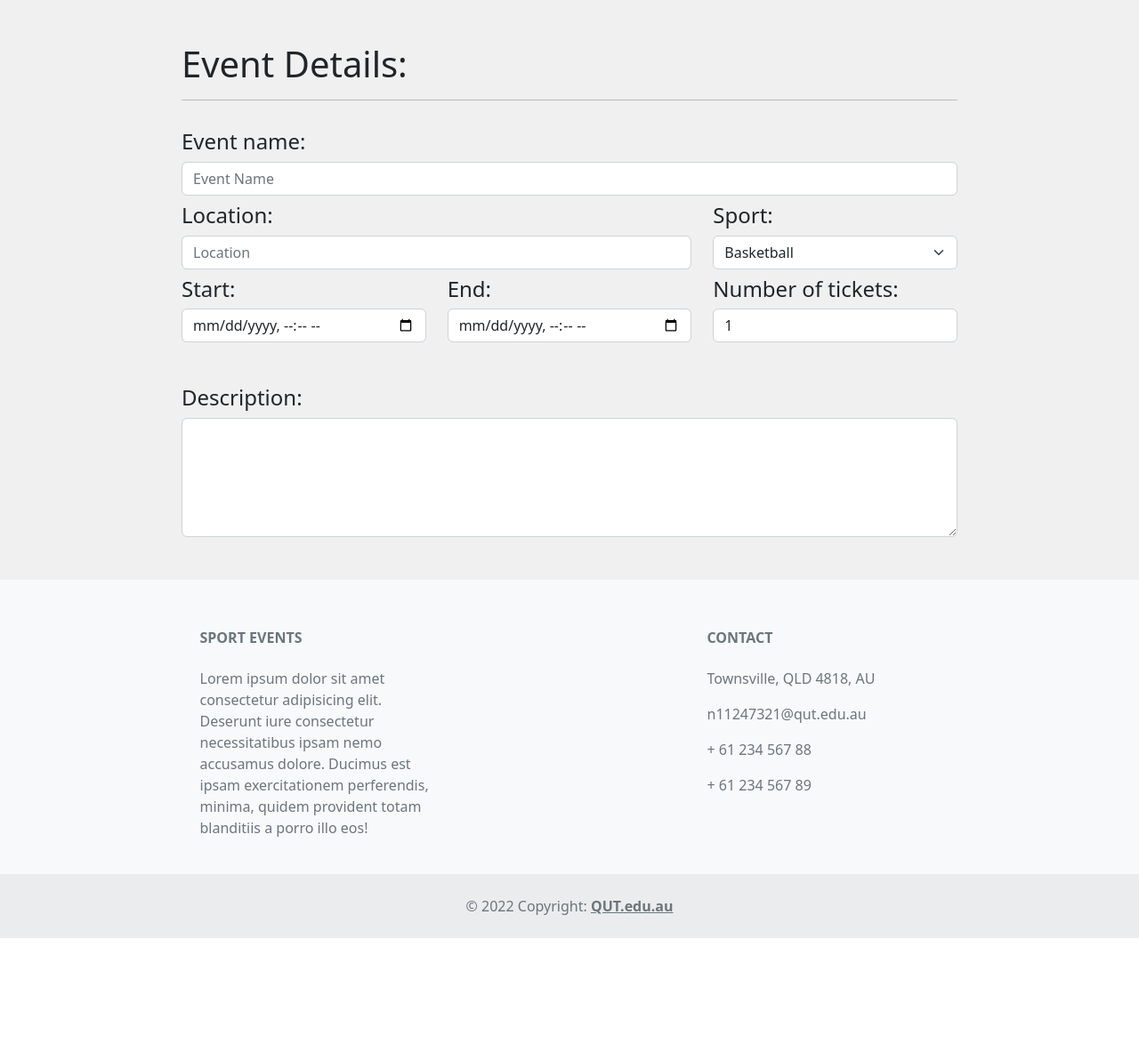
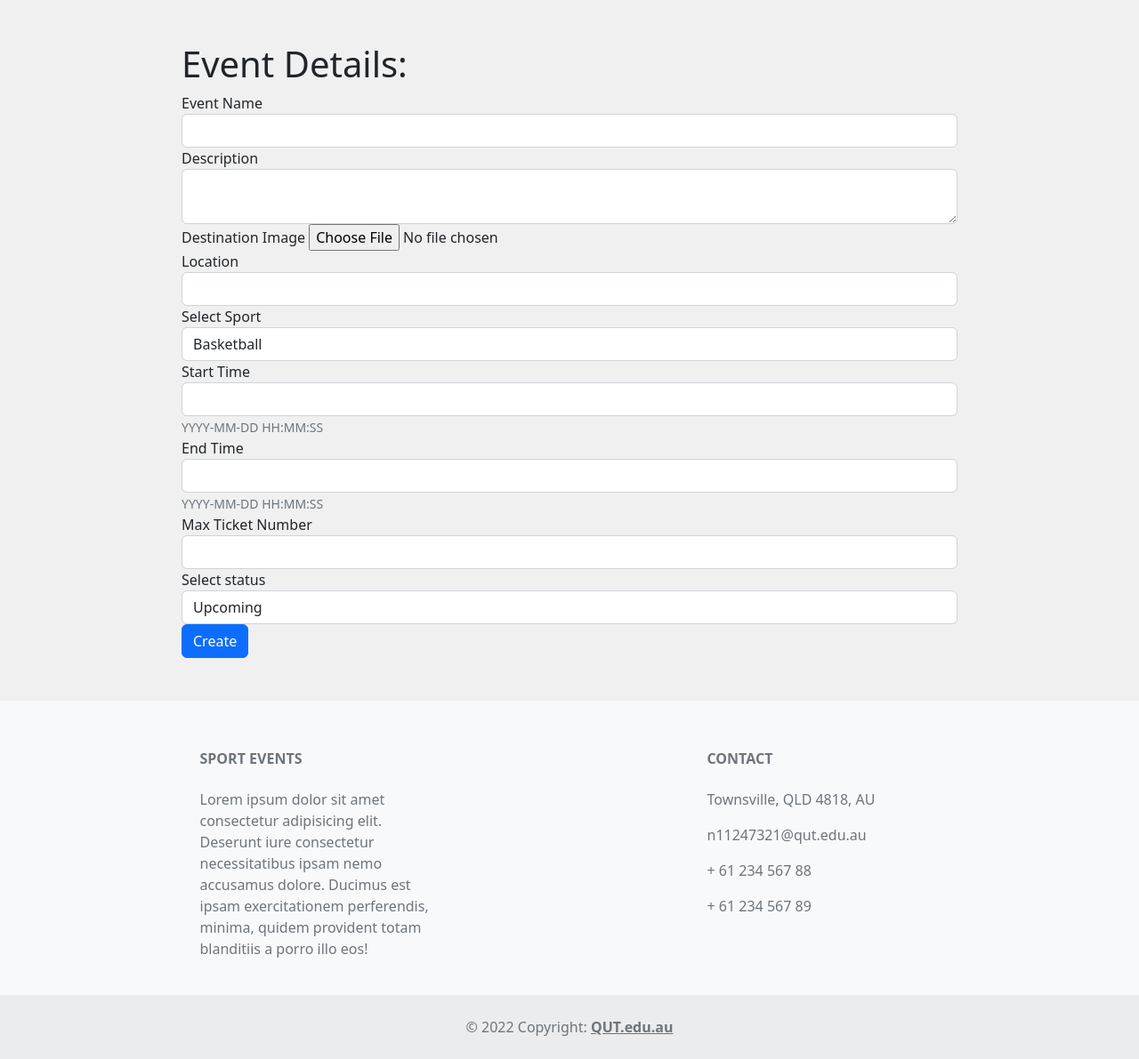
Before and after one commit to BlackHawkCH91/IAB207-Assessment3, a Flask app: page /events/eventcreation in a window 1280 px wide. Shown: the part 86-1277 px from the top of the page at 89% size. Before the commit the page ends 1141 px from the top, so only its background shows below. Run offline with Flask 2, Linux system fonts and the light colour scheme; a user stored in the database is signed in; some libraries are stand-ins or nearby versions.

Commit message:
event creation works, fixed models, forms, views

```diff
--- a/website/__init__.py
+++ b/website/__init__.py
@@ -1,6 +1,6 @@
 #import flask - from the package import class
 from flask import Flask, render_template
-from flask_bootstrap import Bootstrap5
+from flask_bootstrap import Bootstrap
 from flask_sqlalchemy import SQLAlchemy
 from flask_login import LoginManager
 
@@ -23,7 +23,7 @@ def create_app():
     #initialize db with flask app
     db.init_app(app)
 
-    bootstrap = Bootstrap5(app)
+    bootstrap = Bootstrap(app)
 
 
     #set the name of the login function that lets user login
--- a/website/events.py
+++ b/website/events.py
@@ -22,14 +22,14 @@ def create():
   if form.validate_on_submit():
     #checks and returns image
     db_file_path=check_upload_file(form)
-    event=Events(name=form.event_name.data,description=form.description.data,
-    image=db_file_path,location=form.location.data, start_time=form.start_time.data,
-     end_time=form.end_time.data, max_tickets=form.max_tickets.data)
+    event=Events(EventName=form.event_name.data,description=form.description.data,
+    Image=db_file_path,Location=form.location.data, StartDate=form.start_time.data,
+     EndDate=form.end_time.data, MaxTickets=form.max_tickets.data, Catergory_id=form.Catergory_id.data, Status_id=form.Status_id.data )
     db.session.add(event)
     db.session.commit()
     print('Successfully created new sports event', 'success')
     #redirect
-    return redirect(url_for('events.eventcreation'))
+    return redirect(url_for('event.create'))
   return render_template('eventCreation.html', form=form)
 
 def check_upload_file(form):
@@ -37,7 +37,7 @@ def check_upload_file(form):
   fp=form.image.data
   filename=fp.filename
   BASE_PATH=os.path.dirname(__file__)
-  upload_path=os.path.join(BASE_PATH,'static/image',secure_filename(filename))
+  upload_path=os.path.join(BASE_PATH,'static/img',secure_filename(filename))
   db_upload_path='/static/img/' + secure_filename(filename)
   fp.save(upload_path)
   return db_upload_path
--- a/website/forms.py
+++ b/website/forms.py
@@ -1,8 +1,9 @@
 from datetime import datetime
+from logging import PlaceHolder
 from xmlrpc.client import DateTime
 from flask_wtf import FlaskForm
-from wtforms.fields import TextAreaField,SubmitField, StringField, PasswordField, DateTimeField
-from wtforms.validators import InputRequired, Length, Email, EqualTo
+from wtforms.fields import TextAreaField,SubmitField, StringField, PasswordField, DateTimeField, SelectField
+from wtforms.validators import InputRequired, Length, Email, EqualTo, ValidationError
 from flask_wtf.file import FileRequired, FileField, FileAllowed
 
 # Define accepted file types
@@ -44,7 +45,10 @@ class EventForm(FlaskForm):
     FileRequired(message='Image cannot be empty'),
     FileAllowed(ALLOWED_FILE, message='Only supports png,jpg,JPG,PNG')]) # Only accepts correct file types
   location = StringField('Location', validators=[InputRequired()]) # Must enter location
-  start_time = DateTimeField('Start Time', validators=[InputRequired()]) # Must enter start time
-  end_time = DateTimeField('End Time', validators=[InputRequired()]) # Must enter end time
+  Catergory_id = SelectField(u'Select Sport', choices=[(1, 'Basketball'), (2, 'Cricket'), (3, 'Gymnastics'), (4, 'Netball'),
+  (5, 'Football'), (6, 'Rugby'), (7, 'Swimming'), (8, 'Tennis')], validators=[InputRequired()])
+  start_time = DateTimeField('Start Time', validators=[InputRequired()], format='%Y-%m-%d %H:%M:%S', description="YYYY-MM-DD HH:MM:SS") # Must enter start time
+  end_time = DateTimeField('End Time', validators=[InputRequired()], format='%Y-%m-%d %H:%M:%S', description="YYYY-MM-DD HH:MM:SS") # Must enter end time
   max_tickets = StringField('Max Ticket Number', validators=[InputRequired()]) # Must enter max tickets
+  Status_id = SelectField(u'Select status', choices=[(1, 'Upcoming'), (2, 'Inactive'), (3, 'Booked'), (4, 'Cancelled')], validators=[InputRequired()])
   submit = SubmitField("Create")
--- a/website/models.py
+++ b/website/models.py
@@ -32,6 +32,8 @@ class Events(db.Model):
     EndDate = db.Column(db.DateTime)
     description = db.Column(db.String(500))
     Image = db.Column(db.String(400))
+    Status_id = db.Column(db.Integer)
+    Catergory_id = db.Column(db.Integer)
     MaxTickets = db.Column(db.Integer)
 
 	#relations
--- a/website/templates/base.html
+++ b/website/templates/base.html
@@ -31,7 +31,7 @@
                     {% if current_user.is_authenticated %}
                         <ul class="navbar-nav mr-auto" style="margin-left: -32px;">
                             <ul class="nav-item">
-                                <a class="nav-link" href="{{ url_for('main.eventCreation') }}">Create an event</a>
+                                <a class="nav-link" href="{{ url_for('event.create') }}">Create an event</a>
                             </ul>
                             <ul class="nav-item">
                                 <a class="nav-link" href="{{ url_for('main.userBookingHistory') }}">Booking history</a>
--- a/website/templates/eventCreation.html
+++ b/website/templates/eventCreation.html
@@ -7,68 +7,12 @@
     <link rel="stylesheet" href="../static/css/style.css">
     <link rel="stylesheet" href="../static/css/eventCreation.css">
 {% endblock %}
-
+{% import "bootstrap/form.html" as wtf %}
 {% block content %}
     <div class="container-fluid eventForm">
         <div class="p-4"></div>
         <h1>Event Details:</h1>
-        <hr>
 
-        <div class="p-2"></div>
-        <form>
-            <h4>Event name:</h4>
-            <input type="text" class="form-control" placeholder="Event Name">
-
-            <div class="p-1"></div>
-            <div class="form-group row">
-                <div class="col-lg-8 col-md-6 col-sm-12">
-                    <h4>Location:</h4>
-                    <input type="text" class="form-control" placeholder="Location">
-                </div>
-                <div class="p-1 lineBreaks"></div>
-                <div class="col-lg-4 col-md-6 col-sm-12">
-                    <h4>Sport:</h4>
-                    <select class="form-select" name="sport">
-                        <option>Basketball</option>
-                        <option>Cricket</option>
-                        <option>Gymnastics</option>
-                        <option>Netball</option>
-                        <option>Football</option>
-                        <option>Rugby</option>
-                        <option>Swimming</option>
-                        <option>Tennis</option>
-                    </select>
-                </div>
-
-            </div>
-
-            <div class="p-1"></div>
-            <div class="form-group row">
-                <div class="col-md-8 col-sm-12">
-                    <div class="row">
-                        <div class="col-sm-6 col-xs-12">
-                            <h4>Start:</h4>
-                            <input type="datetime-local" class="form-control">
-                        </div>
-                        <div class="col-sm-6 col-xs-12">
-                            <h4>End:</h4>
-                            <input type="datetime-local" class="form-control">
-                        </div>
-                    </div>
-                </div>
-
-                <div class="p-1 lineBreaks"></div>
-                <div class="col-md-4 col-sm-12">
-                    <h4>Number of tickets:</h4>
-                    <input type="number" class="form-control" id="ticketNumInput" value="1">
-                </div>
-            </div>
-
-            <div class="p-4"></div>
-            <div class="col-12">
-                <h4>Description:</h4>
-                <textarea class="form-control" rows="5"></textarea>
-            </div>
-        </form>
+        {{wtf.render_form(form)}}
     </div>
 {% endblock %}
--- a/website/views.py
+++ b/website/views.py
@@ -12,10 +12,6 @@ def index():
 def userBookingHistory():
     return render_template("userBookingHistory.html")
 
-@bp.route('/EventCreation')
-def eventCreation():
-    return render_template("eventCreation.html")
-
 @bp.route('/Event')
 def event():
     return render_template("event.html")
```
Also changed, not shown: create_db.py (+19 -0 lines), website/Events.sqlite.
